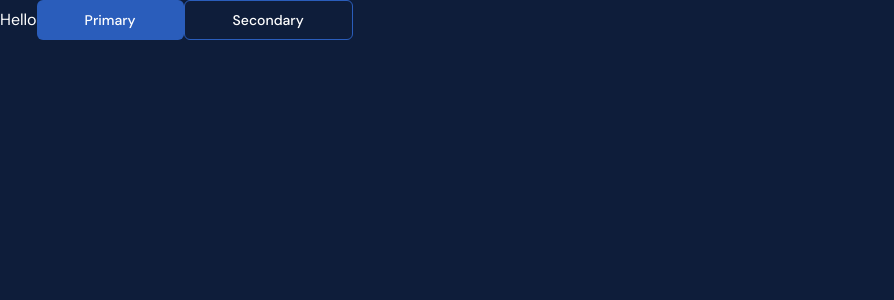
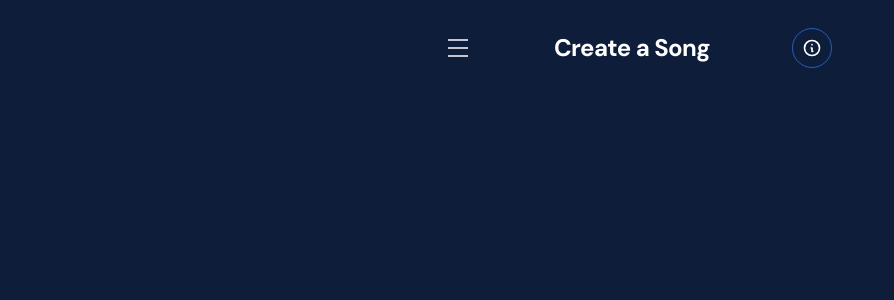
Before and after one commit to HardikRathod123/devstudio-assessment, a Next.js app: page / in a window 1280 px wide. Shown: the top 300 px of the page, without its empty margins (0-894 px from the left). Built offline with nearby package versions, Linux system fonts and the light colour scheme.

Commit message:
feat(Header): Header section done

```diff
--- a/package.json
+++ b/package.json
@@ -14,6 +14,7 @@
     "next": "15.1.0",
     "react": "^19.0.0",
     "react-dom": "^19.0.0",
+    "react-icons": "^5.4.0",
     "tailwind-merge": "^2.5.5"
   },
   "devDependencies": {
--- a/src/app/globals.css
+++ b/src/app/globals.css
@@ -7,6 +7,7 @@
     --background: 219, 62%, 14%;
     --foreground: 0, 0%, 100%;
     --primary: 219, 63%, 45%;
+    --accent: 0, 0%, 100%, 0.75;
     --border: 0, 0%, 100%, 0.1;
     --radius: 0.5rem;
   }
--- a/src/app/page.tsx
+++ b/src/app/page.tsx
@@ -1,13 +1,9 @@
-import { Button } from "@/components/Button";
+import { Header } from "@/sections/header";
 
 export default function Home() {
   return (
-    <div className="">
-      <div className="container">
-        Hello
-        <Button>Primary</Button>
-        <Button variant="secondary">Secondary</Button>
-      </div>
+    <div className="container">
+      <Header />
     </div>
   );
 }
--- /dev/null
+++ b/src/sections/header.tsx
@@ -0,0 +1,21 @@
+import { HiOutlineInformationCircle } from "react-icons/hi";
+
+export const Header = () => {
+  return (
+    <section className="py-7">
+      <div className="container">
+        <div className="mx-auto flex max-w-sm items-center justify-between">
+          <div className="flex size-6 flex-col justify-around">
+            <div className="h-0.5 w-5 bg-accent"></div>
+            <div className="h-0.5 w-5 bg-accent"></div>
+            <div className="h-0.5 w-5 bg-accent"></div>
+          </div>
+          <h2 className="text-2xl font-bold tracking-tight">Create a Song</h2>
+          <div className="flex size-10 items-center justify-center rounded-full border border-primary">
+            <HiOutlineInformationCircle className="size-5" />
+          </div>
+        </div>
+      </div>
+    </section>
+  );
+};
--- a/tailwind.config.ts
+++ b/tailwind.config.ts
@@ -5,18 +5,20 @@ export default {
   content: [
     "./src/pages/**/*.{js,ts,jsx,tsx,mdx}",
     "./src/components/**/*.{js,ts,jsx,tsx,mdx}",
+    "./src/sections/**/*.{js,ts,jsx,tsx,mdx}",
     "./src/app/**/*.{js,ts,jsx,tsx,mdx}",
   ],
   theme: {
     extend: {
         fontFamily:{
-            sans: ["DM Sans", ...fontFamily.sans],
+            sans: ["var(--font-dm-sans)", ...fontFamily.sans],
         },
       colors: {
         background: "hsl(var(--background))",
         foreground: "hsl(var(--foreground))",
         primary: "hsl(var(--primary))",
         border: "hsl(var(--border))",
+        accent: "hsl(var(--accent))",
       },
       borderRadius: {
         lg: `var(--radius)`,
```
Also changed, not shown: src/components/button.tsx (renamed from src/components/Button.tsx), 1 other file (tests, documents, lock files or other folders).
